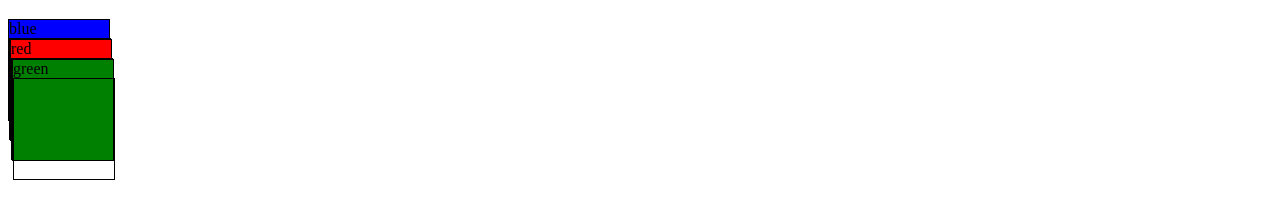
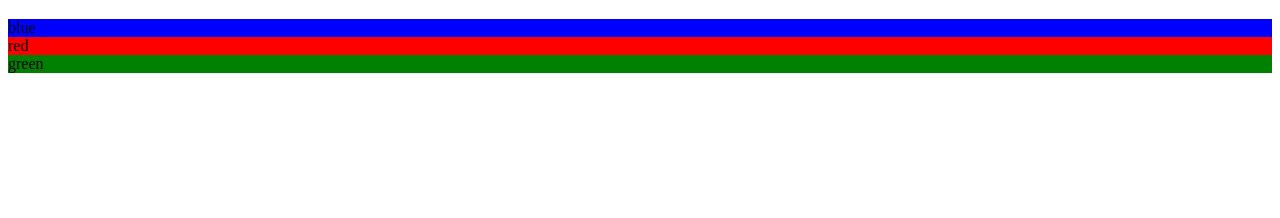
Before and after one commit to ElizLotito/m17-practice-3, a plain HTML site: page index.html in a window 1280 px wide. Shown: the part 168-386 px from the top of the page. Drawn offline with Linux system fonts and the light colour scheme.

Commit message:
Update style.css

```diff
--- a/styles/style.css
+++ b/styles/style.css
@@ -1,20 +1,7 @@
 h1 {color: pink;}
 
-div {
-	border: 1px solid black;
-	width: 100px;
-	height: 100px;
-	display: inline-block
-  }
+.blue {background-color: blue;}
 
-  .blue {
-	background-color: blue;
-  }
+.red {background-color: red;}
 
-  .red {
-	background-color: red;
-  }
-
-  .green {
-	background-color: green;
-  }
+.green {background-color: green;}
```
